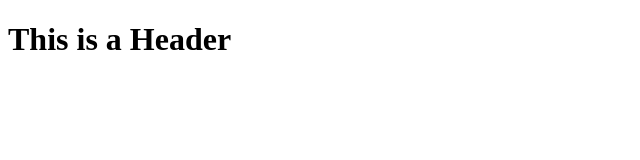
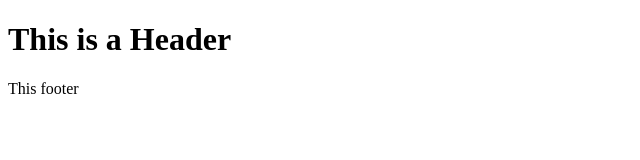
Before and after one commit to shreyaghate02/bootstrap, a plain HTML site: page index.html in a window 1280 px wide. Shown: the full height of the page, 0-640 px from the left. Drawn offline with Linux system fonts and the light colour scheme.

Commit message:
first commit

```diff
--- a/index.html
+++ b/index.html
@@ -4,5 +4,8 @@
 
     <body>
         <h1>This is a Header</h1>
+        <footer>
+            <p>This footer</p>
+        </footer>
     </body>
 </html>
```
